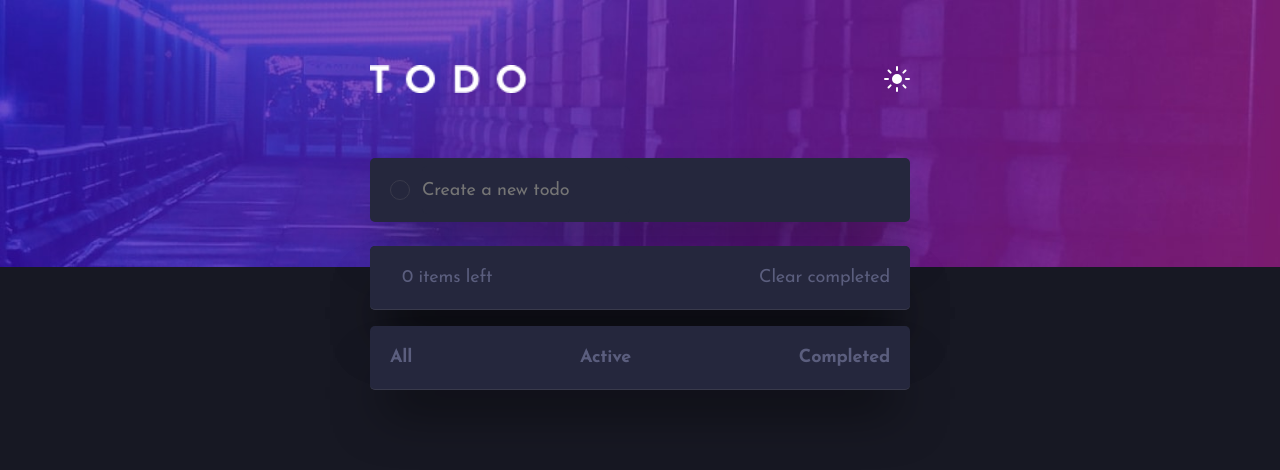
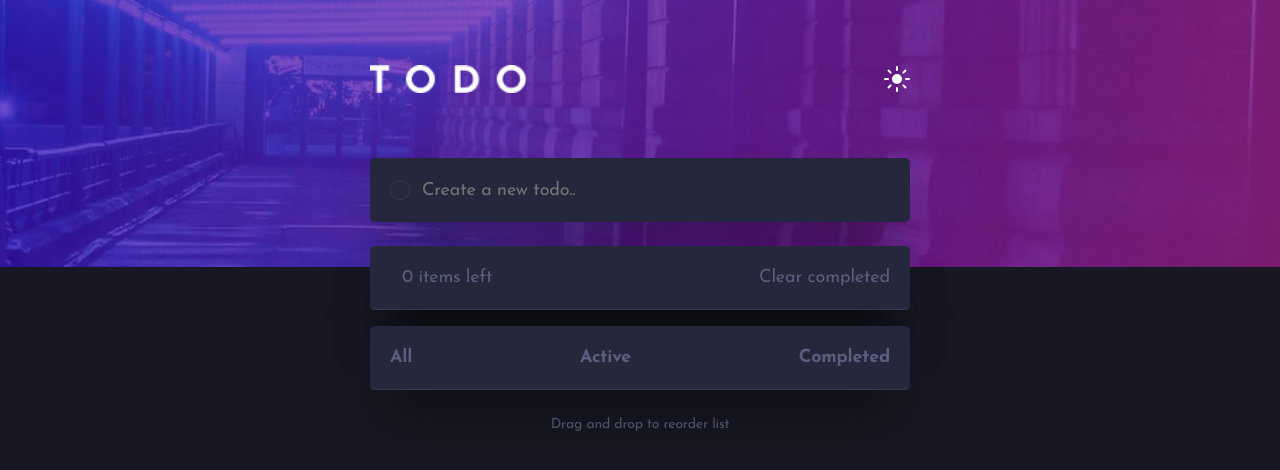
Before and after one commit to MakoDoli/Todo, a React (Vite) app: page / in a window 1280 px wide. Shown: the top 470 px of the page. Built offline with nearby package versions, Linux system fonts and the light colour scheme.

Commit message:
add drag and drop

```diff
--- a/package.json
+++ b/package.json
@@ -10,8 +10,13 @@
     "preview": "vite preview"
   },
   "dependencies": {
+    "@types/react-beautiful-dnd": "^13.1.4",
+    "@types/react-dnd": "^3.0.2",
     "@types/styled-components": "^5.1.26",
     "react": "^18.2.0",
+    "react-beautiful-dnd": "^13.1.1",
+    "react-dnd": "^16.0.1",
+    "react-dnd-html5-backend": "^16.0.1",
     "react-dom": "^18.2.0",
     "styled-components": "^5.3.10"
   },
--- a/src/components/TodoContainer/ListItem.tsx
+++ b/src/components/TodoContainer/ListItem.tsx
@@ -6,11 +6,12 @@ interface Props {
   handler: () => void;
   handleRemove: () => void;
   style: string;
+  isDragging: boolean;
 }
 
 export default function ListItem(props: Props) {
   return (
-    <div className="item">
+    <div className="item" style={{ opacity: props.isDragging ? 0.5 : 1 }}>
       <div className="single">
         <img
           onClick={props.handler}
--- a/src/components/TodoContainer/TodoContainer.styled.tsx
+++ b/src/components/TodoContainer/TodoContainer.styled.tsx
@@ -62,7 +62,7 @@ export const StyledContainer = styled.main<{ mode: boolean }>`
     width: 327px;
     height: 52px;
     background: ${(props) => (props.mode ? "#25273d" : "white")};
-
+    cursor: auto;
     display: flex;
     align-items: center;
     justify-content: space-between;
@@ -87,10 +87,14 @@ export const StyledContainer = styled.main<{ mode: boolean }>`
     }
     .tick.crossed {
       display: block;
+      cursor: pointer;
     }
     .crossed {
       text-decoration-line: line-through;
       color: ${(props) => (props.mode ? "#4D5067" : "#D1D2DA")};
+    }
+    .checked {
+      cursor: pointer;
     }
     .single {
       display: flex;
@@ -147,4 +151,14 @@ export const StyledContainer = styled.main<{ mode: boolean }>`
       width: 540px;
     }
   }
+  p {
+    font-weight: 400;
+    font-size: 14px;
+    line-height: 14px;
+    font-family: "Josefin Sans";
+    font-style: normal;
+    text-align: center;
+    letter-spacing: -0.194444px;
+    color: ${(props) => (props.mode ? "#5B5E7E;" : "#9495a5")};
+  }
 `;
--- a/src/components/TodoContainer/TodoContainer.tsx
+++ b/src/components/TodoContainer/TodoContainer.tsx
@@ -3,6 +3,7 @@ import { StyledContainer } from "./TodoContainer.styled";
 import ListItem from "./ListItem";
 import check from "../../../public/assets/images/check.png";
 import empty from "../../../public/assets/images/Oval.png";
+import { DragDropContext, Droppable, Draggable } from "react-beautiful-dnd";
 
 interface Props {
   theme: boolean;
@@ -14,17 +15,15 @@ export default function TodoContainer(props: Props) {
 
   const [taskList, setTaskList] = useState(initialList);
   const [newInput, setNewInput] = useState("");
-  const [placeholder, setPlaceholder] = useState("Create a new todo");
   const [showList, setShowList] = useState(taskList);
   const [amount, setAmount] = useState(taskList.length);
 
   function showInput() {
     if (newInput) {
-      setTaskList([{ task: newInput, checked: false }, ...taskList]);
-
-      setPlaceholder("Create a new todo");
-    } else {
-      setPlaceholder("Create a new todo");
+      setTaskList([
+        { task: newInput, checked: false, id: Date.now() },
+        ...taskList,
+      ]);
     }
     setNewInput("");
 
@@ -53,7 +52,15 @@ export default function TodoContainer(props: Props) {
     setShowList(checkedArray);
     setAmount(taskList.length - 1);
   };
-  console.log(props.theme);
+
+  const reorderList = (final) => {
+    if (!final.destination) return;
+    const newList = [...taskList];
+    const [movedItem] = newList.splice(final.source.index, 1);
+    newList.splice(final.destination.index, 0, movedItem);
+    console.log(newList);
+    setTaskList(newList);
+  };
 
   useEffect(() => {
     localStorage.setItem("taskList", JSON.stringify(taskList));
@@ -67,7 +74,10 @@ export default function TodoContainer(props: Props) {
   interface elemTypes {
     task: string;
     checked: boolean;
+    id: number;
+    isDragging: boolean;
   }
+
   return (
     <StyledContainer mode={props.theme}>
       <div className="input">
@@ -76,17 +86,35 @@ export default function TodoContainer(props: Props) {
           type="text"
           value={newInput}
           onChange={(e) => setNewInput(e.target.value)}
-          placeholder={placeholder}
+          placeholder="Create a new todo.."
           onKeyDown={(e) => {
             if (e.key === "Enter") showInput();
           }}
         />
       </div>
-      <div className="list-container">
+      <DragDropContext onDragEnd={reorderList}>
+        <Droppable droppableId="list-container">
+          {(provided) => (
+            <div
+              className="list-container"
+              {...provided.droppableProps}
+              ref={provided.innerRef}
+            >
               {showList
                 ? showList.map((elem: elemTypes, index: number) => (
+                    <Draggable
+                      key={elem.id}
+                      draggableId={elem.task}
+                      index={index}
+                    >
+                      {(provided, snapshot) => (
+                        <div
+                          {...provided.draggableProps}
+                          {...provided.dragHandleProps}
+                          ref={provided.innerRef}
+                        >
                           <ListItem
-                key={index}
+                            isDragging={snapshot.isDragging}
                             text={elem.task}
                             src={elem.checked ? check : empty}
                             style={elem.checked ? "crossed" : ""}
@@ -100,11 +128,14 @@ export default function TodoContainer(props: Props) {
                               const updatedTaskList = [...taskList];
                               updatedTaskList.splice(index, 1);
                               setTaskList(updatedTaskList);
-                  //setShowList(updatedTaskList);
                             }}
-              />
+                          />{" "}
+                        </div>
+                      )}
+                    </Draggable>
                   ))
                 : null}
+
               <div className="item">
                 <div>
                   <p className="summary">{amount} items left</p>
@@ -113,8 +144,11 @@ export default function TodoContainer(props: Props) {
                   <p className="summary">Clear completed</p>
                 </div>
               </div>
+              {provided.placeholder}
             </div>
-
+          )}
+        </Droppable>
+      </DragDropContext>
       <div className="item">
         <button onClick={() => setShowList(taskList)} className="all">
           All
@@ -126,6 +160,7 @@ export default function TodoContainer(props: Props) {
           Completed
         </button>
       </div>
+      <p style={{ marginTop: 28 }}>Drag and drop to reorder list</p>
     </StyledContainer>
   );
 }
--- a/src/main.tsx
+++ b/src/main.tsx
@@ -1,10 +1,6 @@
-import React from 'react'
-import ReactDOM from 'react-dom/client'
-import App from './App.tsx'
+import ReactDOM from "react-dom/client";
+import App from "./App.tsx";
 
-
-ReactDOM.createRoot(document.getElementById('root') as HTMLElement).render(
-  <React.StrictMode>
-    <App />
-  </React.StrictMode>,
-)
+ReactDOM.createRoot(document.getElementById("root") as HTMLElement).render(
+  <App />
+);
--- a/tsconfig.json
+++ b/tsconfig.json
@@ -14,7 +14,7 @@
     "jsx": "react-jsx",
 
     /* Linting */
-    "strict": true,
+    "strict": false,
     "noUnusedLocals": true,
     "noUnusedParameters": true,
     "noFallthroughCasesInSwitch": true
```
Also changed, not shown: 1 other file (tests, documents, lock files or other folders). Lines whose indentation alone changed are shown as unchanged.
